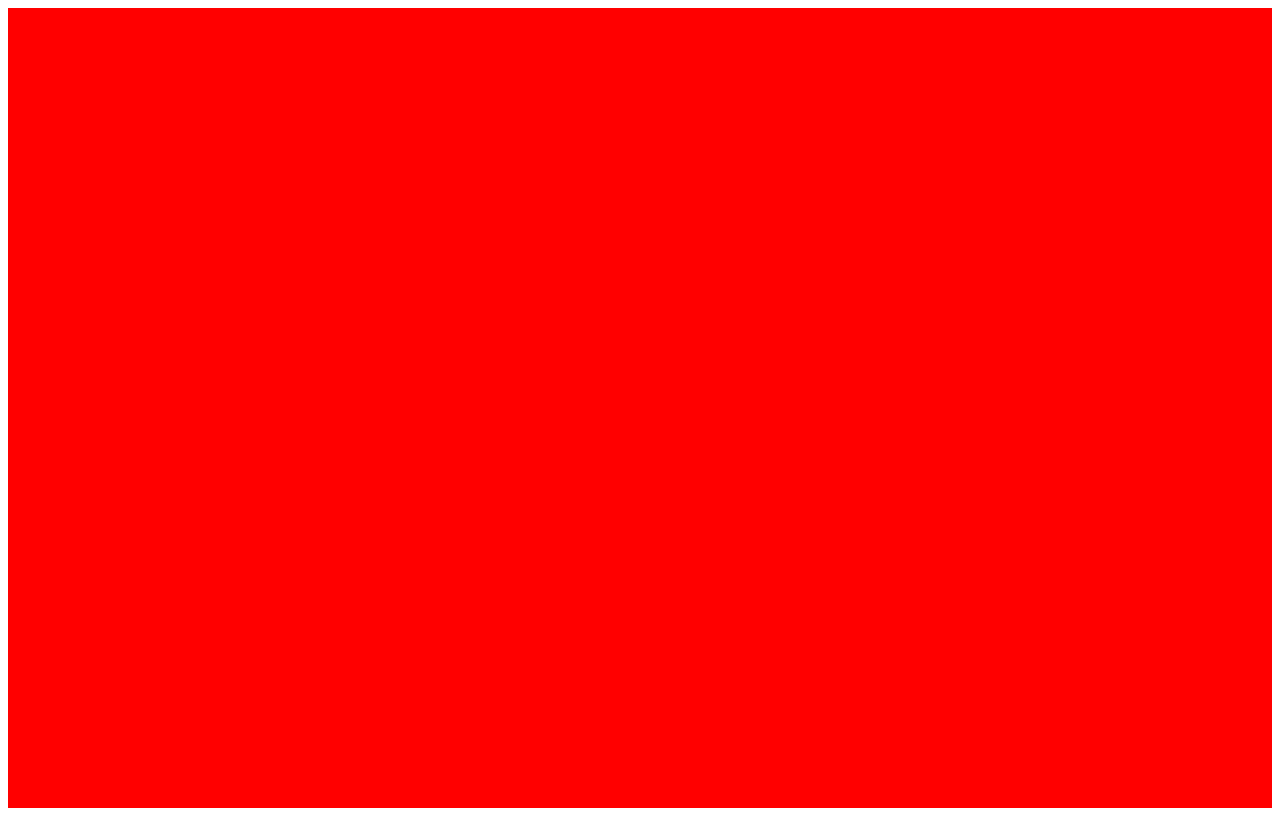
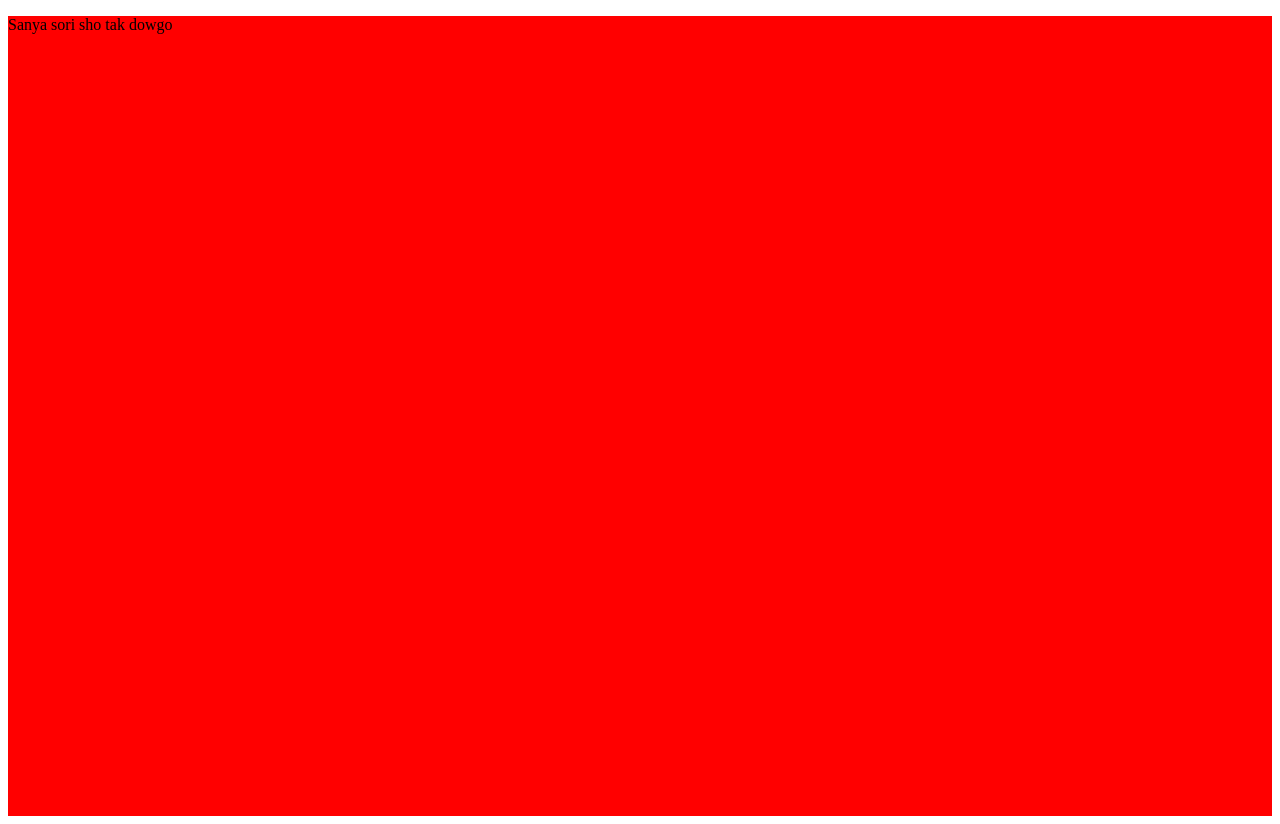
Before and after one commit to OKkurva/testhtml, a plain HTML site: page index.html in a window 1280 px wide. Drawn offline with Linux system fonts and the light colour scheme.

Commit message:
new-text

```diff
--- a/index.html
+++ b/index.html
@@ -8,7 +8,7 @@
 </head>
 <body>
     <div class="wrapper">
-
+        <p>Sanya sori sho tak dowgo</p>
     </div>
 </body>
 </html>
```
